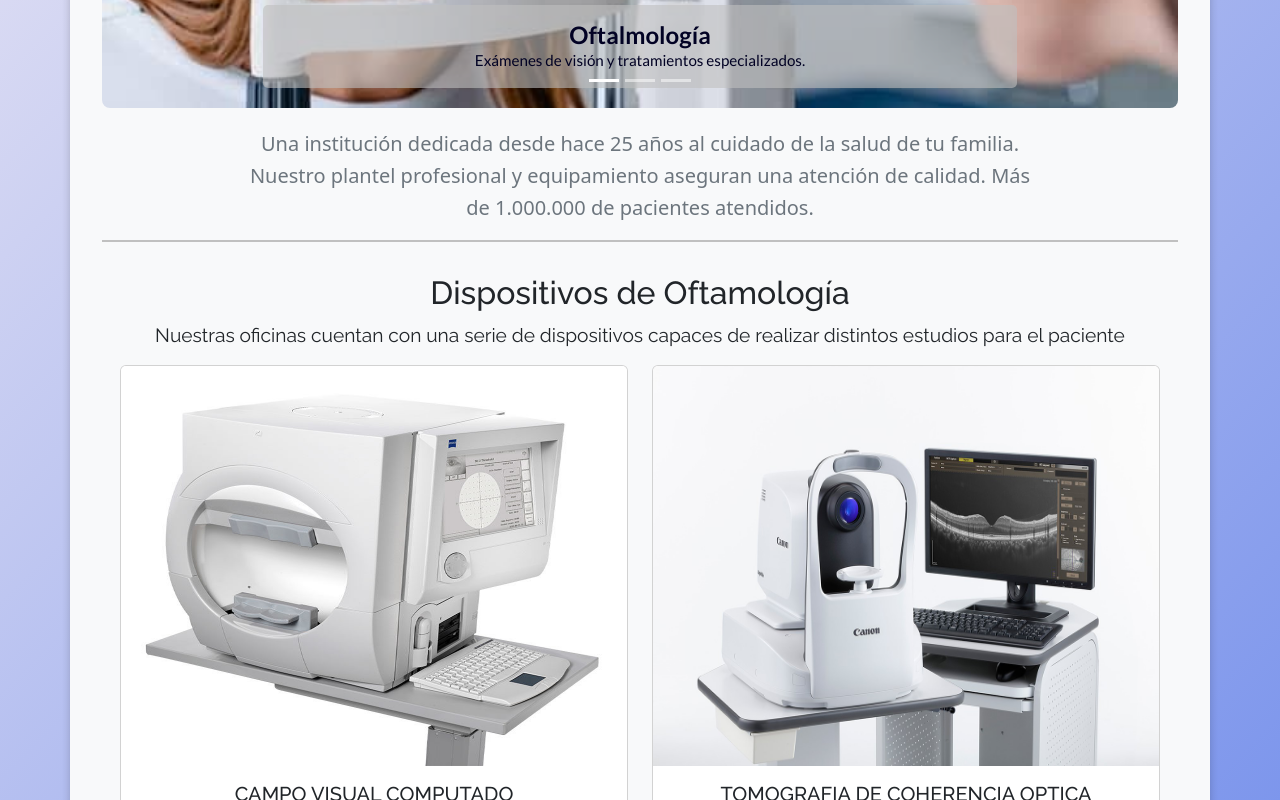
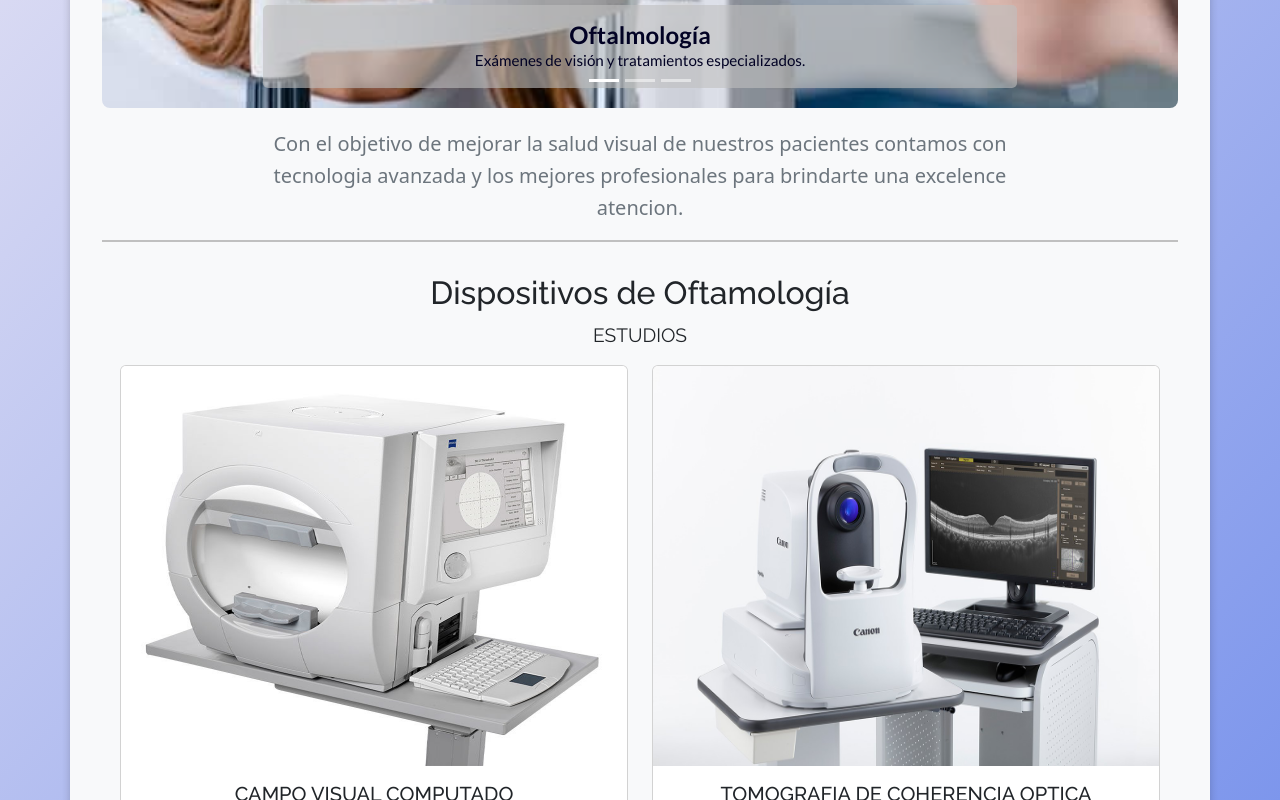
Before and after one commit to JulianNieva/Laltra-Salud, an Angular app: page /home in a window 1280 px wide. Shown: the part 700-1500 px from the top of the page. Built offline with nearby package versions, Linux system fonts and the light colour scheme.

Commit message:
Fixed: Correción en los textos

```diff
--- a/src/app/pages/home/home.component.html
+++ b/src/app/pages/home/home.component.html
@@ -5,9 +5,7 @@
         <h1 class="display-4 custom-title">L´Altra Salud</h1>
         <app-carousel></app-carousel>
         <div class="col-md-12 text-center">
-            <p class="parrafo" >Una institución dedicada desde hace 25 años al cuidado de la salud de tu familia. Nuestro
-                plantel profesional y equipamiento aseguran una atención de calidad. Más de 1.000.000 de pacientes
-                atendidos.</p>
+            <p class="parrafo" >Con el objetivo de mejorar la salud visual de nuestros pacientes contamos con tecnologia avanzada y los mejores profesionales para brindarte una excelence atencion.</p>
         </div>
     </div>
 
--- a/src/app/shared/listado-prestaciones/listado-prestaciones.component.html
+++ b/src/app/shared/listado-prestaciones/listado-prestaciones.component.html
@@ -1,7 +1,7 @@
 <div class="container">
   <div class="text-center">
     <h2>Dispositivos de Oftamología</h2>
-    <p class="text">Nuestras oficinas cuentan con una serie de dispositivos capaces de realizar distintos estudios para el paciente</p>
+    <p class="text">ESTUDIOS</p>
   </div>
 
   <div class="contenedor-aparatos">
@@ -88,8 +88,7 @@
   </div>
 
   <p class="text mt-3">
-    Tambien disponemos de una serie de consultas que se pueden hacer
-    dentro de nuestros consultorios
+OLFTALMOLOGIA GENERAL,CONSULTAS
   </p>
   <div class="contenedor-consultas">
     <p><i class="bi bi-indent icon"></i>AGUDEZA VISUAL</p>
--- a/src/app/shared/listado-prestaciones/listado-prestaciones.component.scss
+++ b/src/app/shared/listado-prestaciones/listado-prestaciones.component.scss
@@ -42,7 +42,6 @@ $font: "Raleway", sans-serif;
     text-align: left;
     padding: 0.5rem 1rem;;
     p{
-        color:crimson;
         font-size: 1.3em;
     }
 }
```
